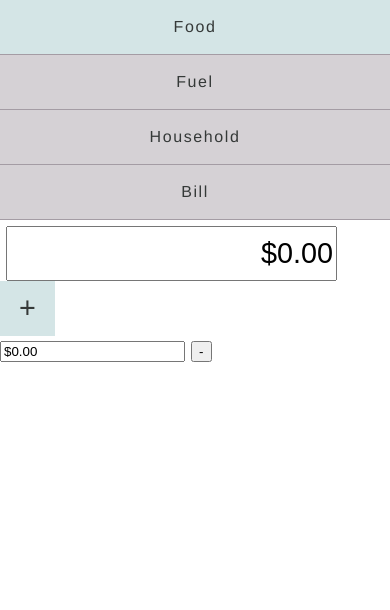
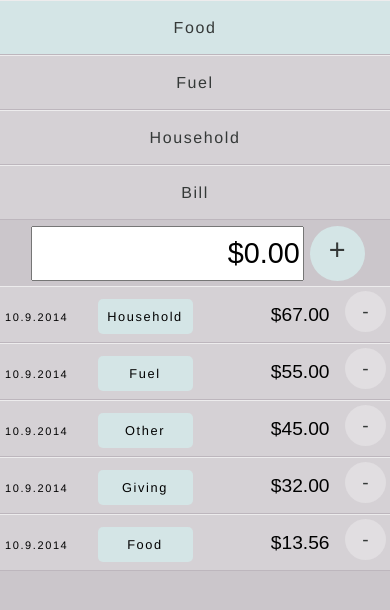
Before and after one commit to AlexBezuska/MoneyPouchGo, a plain HTML site: page index.html in a window 390 px wide. Drawn offline with nearby package versions, Linux system fonts and the light colour scheme.

Commit message:
improve mobile interface

```diff
--- a/index.html
+++ b/index.html
@@ -3,10 +3,10 @@
 <head>
     <meta charset="UTF-8">
     <meta http-equiv="X-UA-Compatible" content="IE=edge,chrome=1">
-    <meta name="viewport" content="width=device-width">
+    <meta name="viewport" content="width=device-width, initial-scale=1, maximum-scale=1, user-scalable=0"/>
     <meta name="description" content="">
 
-    <title>title</title>
+    <title>tracker</title>
 
     <link rel="shortcut icon" href="favicon.ico">
     <link rel="apple-touch-icon" href="/apple-touch-icon.png">
@@ -25,7 +25,7 @@
 </header>
 <div class="page">
     <section class="type">
-        <div class="typeFood active">Food</div>
+        <div class="typeFood active"><span>Food</span></div>
         <div class="typeFuel">Fuel</div>
         <div class="typeHousehold">Household</div>
         <div class="typeBill">Bill</div>
@@ -41,14 +41,8 @@
     </section>
 
     <section class="history">
-        <div class="day" data-date="09-10-14"/>
-        <div class="entry">
-            <div class="label" data-type=-"food"></div>
-            <input type="text" data-mask="money"></input>
-            <button class="remove">-</button>
-        </div>
-    </div>
-</section>
+
+<div class="entry"><div class="date">10.9.2014</div><div class="label"><span>Household</span></div><input type="text" data-mask="money" value="$67.00"><button class="remove">-</button></div><div class="entry"><div class="date">10.9.2014</div><div class="label"><span>Fuel</span></div><input type="text" data-mask="money" value="$55.00"><button class="remove">-</button></div><div class="entry"><div class="date">10.9.2014</div><div class="label"><span>Other</span></div><input type="text" data-mask="money" value="$45.00"><button class="remove">-</button></div><div class="entry"><div class="date">10.9.2014</div><div class="label"><span>Giving</span></div><input type="text" data-mask="money" value="$32.00"><button class="remove">-</button></div><div class="entry"><div class="date">10.9.2014</div><div class="label"><span>Food</span></div><input type="text" data-mask="money" value="$13.56"><button class="remove">-</button></div></section>
 
 </div>
 <footer>
--- a/js/main.js
+++ b/js/main.js
@@ -5,7 +5,10 @@ $(document).ready(function() {
 	$(document).on("mousedown touchstart", ".type div", function() {
 		deactivateAllCategories();
 		activateCategory(this);
-		setFocus(".amount");
+	});
+
+	$('input[type="text"]').click(function() {
+		$(this).select();
 	});
 
 	$('*[data-mask="money"]').each(function() {
@@ -29,6 +32,7 @@ $(document).ready(function() {
 
 	$(document).on("mousedown touchstart", ".add", function() {
 		createLogItem($('.amount').val(), getSelectedCategory());
+		$(".amount").val("$0.00");
 	});
 
 });
@@ -39,7 +43,7 @@ $(document).ready(function() {
  * creates html elements for a log item in the transaction history.
  */
 function createLogItem(amount, category) {
-	$('.history').append('<div class="entry"><div class="date">' + createDate() + '</div><div class="label" >' + category + '</div><input type="text" data-mask="money" value="' + amount + '"></input><button class="remove">-</button></div>');
+	$('.history').prepend('<div class="entry"><div class="date">' + createDate() + '</div><div class="label" ><span>' + category + '</span></div><input type="text" data-mask="money" value="' + toMoney(amount) + '"></input><button class="remove">-</button></div>');
 }
 
 /*
@@ -119,4 +123,5 @@ function createTime() {
 	d.getHours(); // => 9
 	d.getMinutes(); // =>  30
 	d.getSeconds(); // => 51
+	return
 }
--- a/scss/_categories.scss
+++ b/scss/_categories.scss
@@ -7,9 +7,10 @@
     @include user-select(none);
     width: 100%;
     height: $finger-size;
+    color: $text;
     background: $light;
-    color: $text;
-    border-bottom: 1px solid darken($light, 20%);
+    border-top: 1px solid lighten($light, 10%);
+    border-bottom: 1px solid darken($light, 10%);
     text-align: center;
     padding: $finger-size / 3;
     &:hover {
--- a/scss/_general.scss
+++ b/scss/_general.scss
@@ -13,5 +13,6 @@ html {
 }
 
 body {
+  background: darken($light, 4%);
   margin: 0 auto;
 }
--- a/scss/_history.scss
+++ b/scss/_history.scss
@@ -1 +1,55 @@
 //  History
+
+.history {
+  .entry {
+    position: relative;
+    background: $light;
+    border-top: 1px solid lighten($light, 10%);
+    border-bottom: 1px solid darken($light, 10%);
+    width: 100%;
+    .date {
+      width: 25%;
+      font-size: 11px;
+      display: inline-block;
+      padding: 5px;
+    }
+    .label {
+      width: 30%;
+      font-size: .8rem;
+      display: inline-block;
+      span {
+        display: block;
+        background: $active;
+        width: 95px !important;
+        padding: 10px 5px;
+        border-radius: 5px;
+        text-align: center;
+      }
+    }
+    input {
+      width: 30%;
+      height: $finger-size;
+      background: $light;
+      border: 0px;
+      font-size: 1.2rem;
+      display: inline-block;
+      text-align: right;
+    }
+    .remove {
+      position: absolute;
+      top: 4px;
+      right: 4px;
+      border: 0px;
+      font-size: 1.2rem;
+      width: $finger-size * 0.75;
+      height: $finger-size * 0.75;
+      border-radius: $finger-size * 0.75;
+      color: $text;
+      background: lighten($light, 5%);
+      &:hover {
+        cursor: pointer;
+        background: lighten($light, 10%);
+      }
+    }
+  }
+}
--- a/scss/_input.scss
+++ b/scss/_input.scss
@@ -1,16 +1,19 @@
 //Calculator
 
 .calculator {
+  text-align: center;
   margin: $finger-size / 10 auto;
   .amount {
     text-align: right;
     font-size: 1.8rem;
-    width: 85%;
+    width: 70%;
     height: $finger-size;
     margin: 0 0 0 $finger-size / 10;
     vertical-align: top;
+    display: inline-block;
   }
   .add {
+    display: inline-block;
     outline: none;
     @include user-select(none);
     background: $active;
@@ -19,8 +22,11 @@
     font-size: 1.8rem;
     height: $finger-size;
     width: $finger-size;
+    border-radius: $finger-size;
     margin: 0 auto;
+    padding: 0 0 5px 0;
     vertical-align: top;
+    text-align: center;
     &:hover {
       cursor: pointer;
       background: darken($active, 5%);
```
Also changed, not shown: css/main.css.
